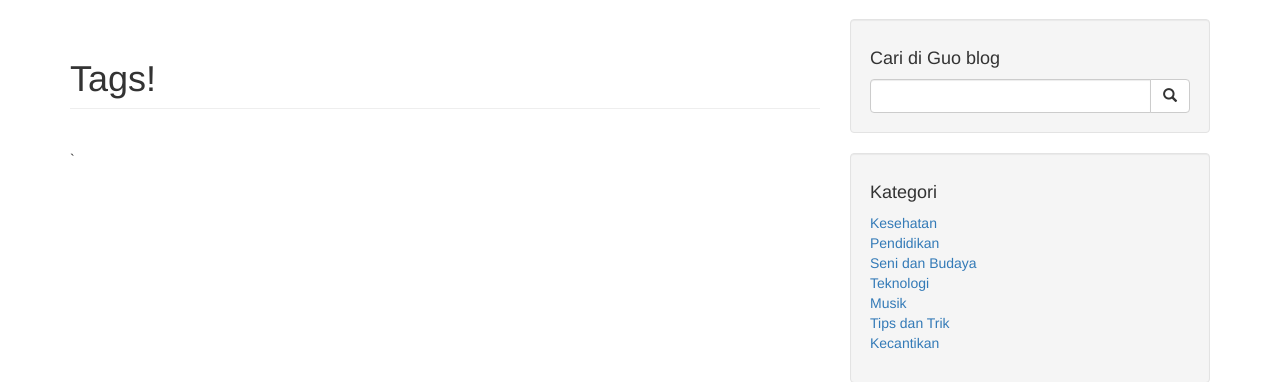
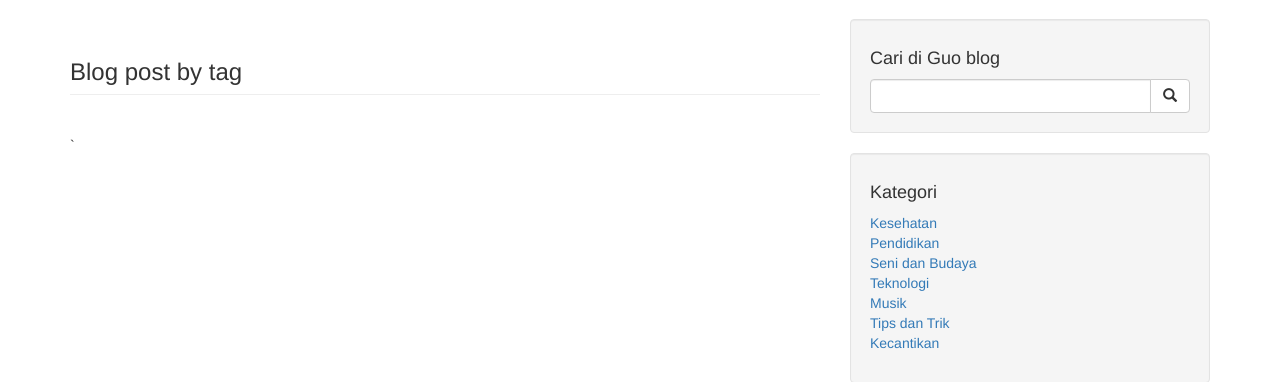
Before and after one commit to RubahMalam/sociollablog, a CodeIgniter app: the page made by application/views/post_by_tags.php in a window 1280 px wide. Shown: the part 51-433 px from the top of the page. Run offline with CodeIgniter, Linux system fonts and the light colour scheme; data that the repository does not hold is empty.

Commit message:
Final Commit

```diff
--- a/application/controllers/Home.php
+++ b/application/controllers/Home.php
@@ -75,7 +75,8 @@
 		$data = array(
 				'record' => $this->Post_model->read_by_tags('tbl_post', $limit, $offset,$tag),
 				'komentar' => $this->Post_model->read_komen('comment'),
-				'pagination' => $this->pagination->create_links()
+				'pagination' => $this->pagination->create_links(),
+				'tag' => $tag
 			);
 		$this->load->view('post_by_tags',$data);
 	}
--- a/application/views/post_by_tags.php
+++ b/application/views/post_by_tags.php
@@ -7,9 +7,9 @@
 
             <!-- Blog Entries Column -->
             <div class="col-md-8">
-                <h1 class="page-header">
-                    Tags!
-                </h1>
+                <h3 class="page-header">
+                    Blog post by tag <b><?php echo str_replace('%20', ' ', $tag); ?></b>
+                </h3>
 								<?php if(!empty($record)):?>
 									<?php foreach($record as $row): ?>
 										<!-- First Blog Post -->
```
